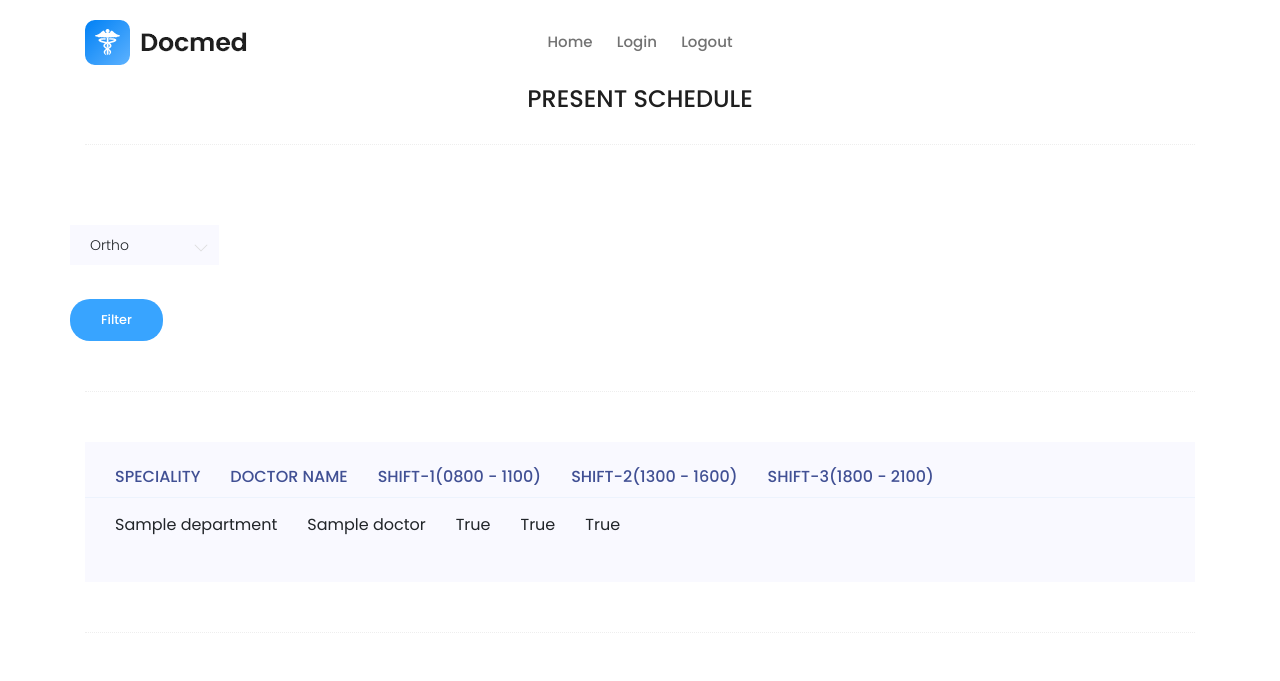
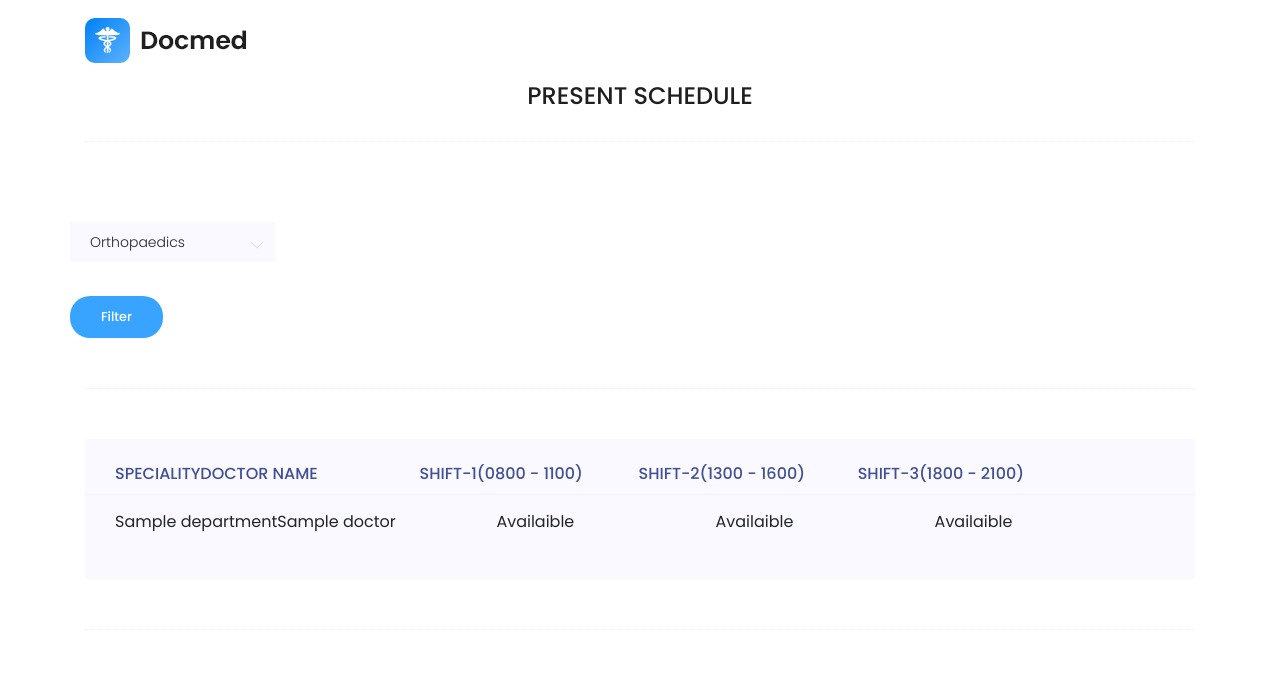
Before and after one commit to Hrishabh-yadav/Hospital_Scheduling, a Django app: page /book_appoint in a window 1280 px wide. Shown: the top 681 px of the page. Run offline with Django 3.2, Linux system fonts and the light colour scheme; tables that the repository leaves empty hold one stand-in row (Sample ...); some libraries are stand-ins or nearby versions.

Commit message:
login update

```diff
--- a/DBMS_Project/settings.py
+++ b/DBMS_Project/settings.py
@@ -84,8 +84,8 @@ DATABASES = {
     'default': {
         'ENGINE': 'django.db.backends.postgresql',
         'NAME': 'hospital_schedule',
-        'USER': 'hrish',
-        'PASSWORD': 'hrish2308',
+        'USER': 'postgres',
+        'PASSWORD': 'av123',
         'HOST': 'localhost'
     }
 }
--- a/templates/Book_appoint.html
+++ b/templates/Book_appoint.html
@@ -52,12 +52,16 @@
                             <div class="main-menu  d-none d-lg-block">
                                 <nav>
                                     <ul id="navigation">
-                                        <li><a class="active" href="{% url 'index' %}">Home</a></li>
+
                                         <!-- only for docs
                                         <li><a class="active" href="Leave.html">Leaves</a></li>
                                         -->
-                                        <li><a href="{% url 'login'  %}">Login</a></li>
-                                        <li><a href="{%static 'doctors.html' %}">Logout</a></li>
+
+                                        {% if user.is_authenticated  %}
+                                        <li>< Hello, {{ user.username }}></li>
+                                        <li><a class="active" href="{% url 'index' %}">Home</a></li>
+                                        <li><a href= {% url 'logout' %}>Logout</a></li>
+                                        {% endif %}
 
                                     </ul>
                                 </nav>
@@ -84,7 +88,7 @@
                         <div class="single-element-widget mt-30">
                             <div class="default-select" id="default-select"">
                             <select name = "filter">
-                                <option value="0">Ortho</option>
+                                <option value="0">Orthopaedics</option>
                                 <option value="1">Gynaecology</option>
                                 <option value="2">ENT</option>
                                 <option value="3">Medicine</option>
@@ -109,19 +113,30 @@
 					<div class="progress-table">
 						<div class="table-head">
 							<div class="serial">Speciality</div>
-							<div class="serial">Doctor Name</div>
-							<div class="serial">Shift-1(0800 - 1100)</div>
-							<div class="serial">Shift-2(1300 - 1600)</div>
-							<div class="serial">Shift-3(1800 - 2100)</div>
+							<div class="visit">Doctor Name</div>
+							<div class="visit">Shift-1(0800 - 1100)</div>
+							<div class="visit">Shift-2(1300 - 1600)</div>
+							<div class="visit">Shift-3(1800 - 2100)</div>
 						</div>
                         {% for item in query %}
 						<div class="table-row">
 							<div class="serial">{{ item.doc.dept.deptname }} </div>
-							<div class="serial"> {{ item.doc.docname }}</div>
-
-							<div class="serial"> {{ item.shift1 }}</div>
-							<div class="serial"> {{ item.shift2 }}</div>
-							<div class="serial"> {{ item.shift3 }}</div>
+							<div class="visit"> {{ item.doc.docname }}</div>
+                            {% if item.shift1 == True %}
+							    <div class="visit"> Availaible </div>
+                            {% else %}
+                                <div class="visit"> -/- </div>
+                            {% endif %}
+                            {% if item.shift2 == True %}
+							    <div class="visit"> Availaible </div>
+                            {% else %}
+                                <div class="visit"> -/- </div>
+                            {% endif %}
+                            {% if item.shift3 == True %}
+							    <div class="visit"> Availaible </div>
+                            {% else %}
+                                <div class="visit"> -/- </div>
+                            {% endif %}
 						</div>
                         {% endfor %}
 
```
